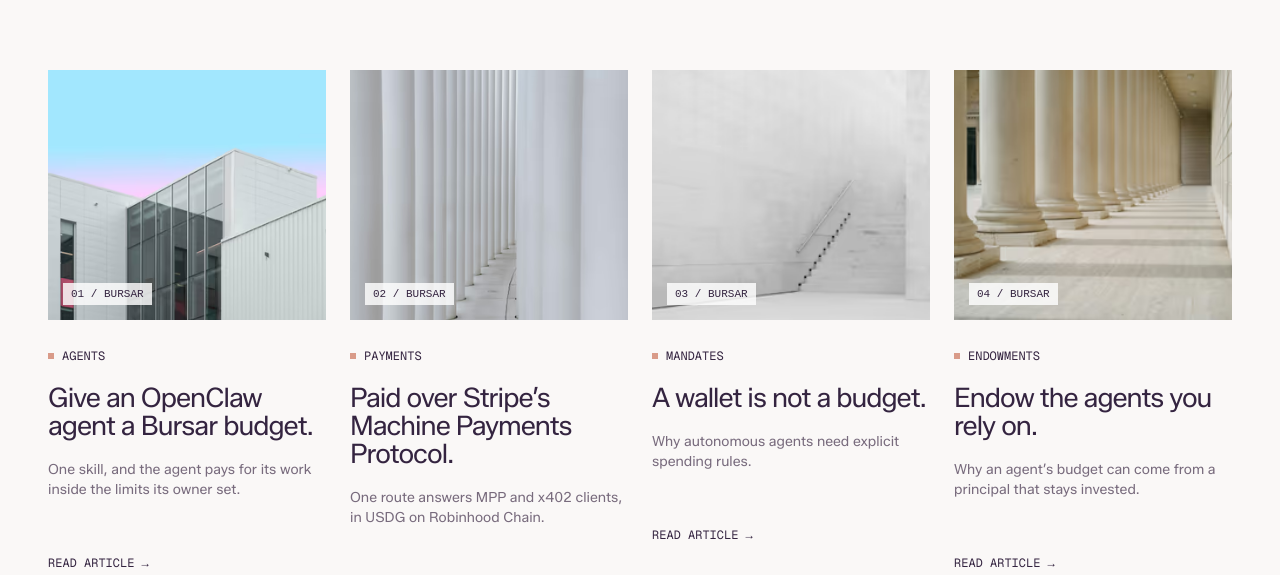
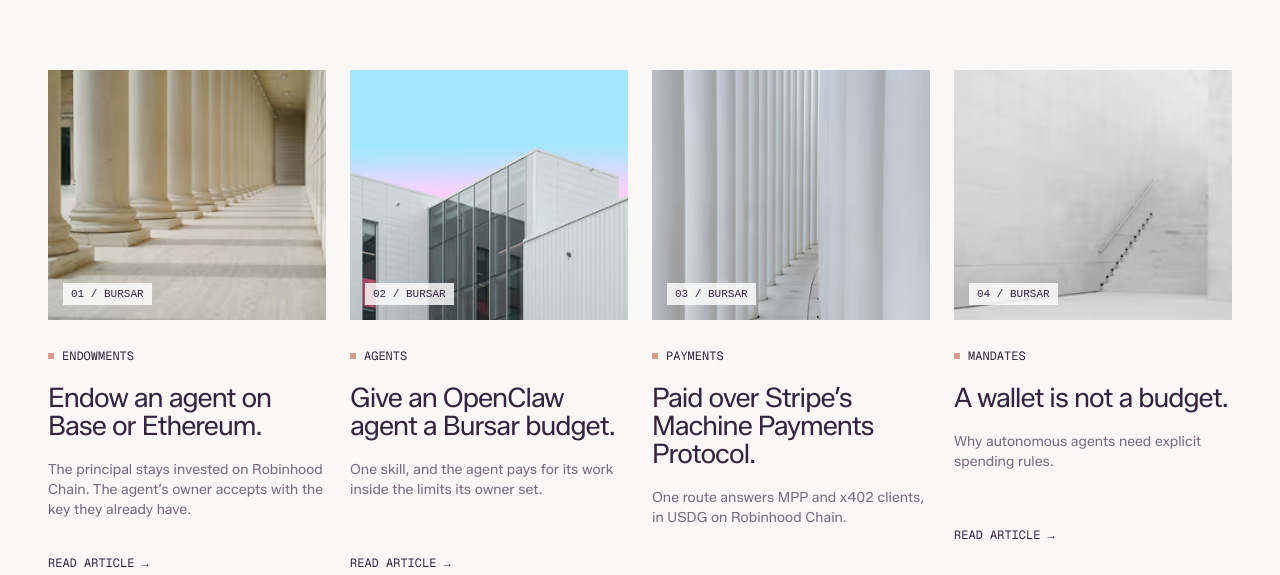
Before and after one commit to bursar-world/landing, a Next.js app: page /blog in a window 1280 px wide. Shown: the part 352-927 px from the top of the page. Built offline with nearby package versions, Linux system fonts and the light colour scheme; no server answers.

Commit message:
blog: endow an agent on base or ethereum

```diff
--- a/src/app/_content.ts
+++ b/src/app/_content.ts
@@ -114,6 +114,23 @@ export type Post = {
 };
 
 export const posts: readonly Post[] = [
+  {
+    slug: 'endow-agents-on-base-and-ethereum',
+    title: 'Endow an agent on Base or Ethereum.',
+    category: 'Endowments',
+    intro: 'The principal stays invested on Robinhood Chain. The agent’s owner accepts with the key they already have.',
+    description:
+      'Bursar endowments now reach any ERC-8004 agent on Base or Ethereum: Bursar reads the agent’s owner from its home chain, the principal is held in listed US stocks on Robinhood Chain, and the owner accepts and draws with the same key.',
+    published: '2026-11-03',
+    modified: '2026-11-03',
+    body: [
+      'Until today an endowment could only name an agent registered on Robinhood Chain, about twenty thousand of them. The ERC-8004 registry is the same contract on Base and Ethereum, where well over a million agents are registered, and an agent’s owner is an address that works on every one of these chains. So an endowment can now name an agent from any of the three.',
+      'Choose the chain and the agent’s number. Bursar reads who owns it on its home chain and records that on Robinhood Chain; the first time an agent is named, that takes about fifteen minutes. The principal is bought and held in listed US stocks on Robinhood Chain as before, and the draw pays into a Bursar mandate the owner names. The owner accepts, draws and sets the mandate with the key they already use at home.',
+      'We ran it on both chains today. An agent registered on Base was endowed from Robinhood Chain; its owner accepted with the same key, and the endowment now pays that agent’s mandate. If the agent changes hands on Base, Bursar reads the new owner and the endowment follows.',
+      'What Bursar records about a remote agent is what its home registry answered when Bursar last read it. Only the owner’s key can accept, draw or point the endowment at a mandate; Bursar cannot do any of those for them.',
+    ],
+    art: { image: 'stock/columns', alt: 'Classical columns in soft light' },
+  },
   {
     slug: 'openclaw',
     title: 'Give an OpenClaw agent a Bursar budget.',
```
Also changed, not shown: public/og/blog-endow-agents-on-base-and-ethereum.jpg (added).
